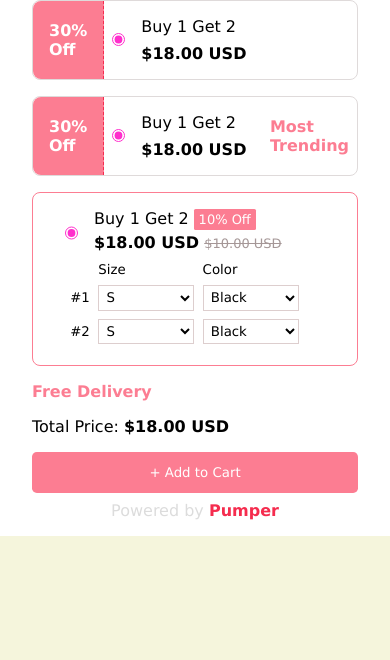
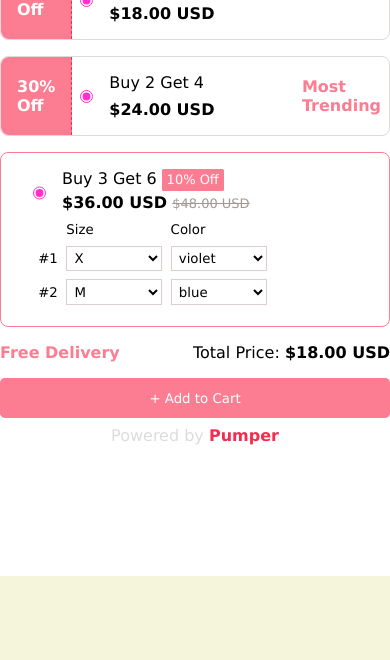
Before and after one commit to iamjoker021/proveway-round-1, a plain HTML site: page index.html in a window 390 px wide. Shown: the part 184-844 px from the top of the page. Drawn offline with Linux system fonts and the light colour scheme.

Commit message:
feat: Add js functionality by replacing static file and add responsive design

```diff
--- a/index.html
+++ b/index.html
@@ -5,6 +5,7 @@
     <meta name="viewport" content="width=device-width, initial-scale=1.0">
     <title>Proveway Interview Task 1</title>
     <link rel="stylesheet" href="style.css">
+    <script src="./script.js" defer></script>
 </head>
 <body>
     <div>
@@ -13,75 +14,6 @@
         </header>
         <main>
             <div class="cards">
-                <div class="card">
-                    <div>30% Off</div>
-                    <div class="flex-info">
-                        <input type="radio" name="radiobtn1" checked>
-                        <div>
-                            <p>Buy 1 Get 2</p>
-                            <p class="bold">$18.00 USD</p>
-                        </div>
-                    </div>
-                    <div></div>
-                </div>
-                <div class="card">
-                    <div>30% Off</div>
-                    <div class="flex-info">
-                        <input type="radio" name="radiobtn2" checked>
-                        <div>
-                            <p>Buy 1 Get 2</p>
-                            <p class="bold">$18.00 USD</p>
-                        </div>
-                    </div>
-                    <div>Most Trending</div>
-                </div>
-                <div class="card-expanded">
-                    <div>
-                        <div class="flex-info">
-                            <input type="radio" name="radiobtn3" checked>
-                            <div>
-                                <p><span>Buy 1 Get 2</span> <span class="offer-highlight">10% Off</span></p>
-                                <p><span class="bold">$18.00 USD</span> <span class="strike-out">$10.00 USD</span></p>
-                            </div>
-                        </div>
-                        <table>
-                            <thead>
-                                <th></th>
-                                <th>Size</th>
-                                <th>Color</th>
-                            </thead>
-                            <tbody>
-                                <tr>
-                                    <th>#1</th>
-                                    <td>
-                                        <select name="size" id="size">
-                                            <option value="S">S</option>
-                                        </select>
-                                    </td>
-                                    <td>
-                                        <select name="color" id="color">
-                                            <option value="black">Black</option>
-                                        </select>
-                                    </td>
-                                </tr>
-                                <tr>
-                                    <th>#2</th>
-                                    <td>
-                                        <select name="size" id="size">
-                                            <option value="S">S</option>
-                                        </select>
-                                    </td>
-                                    <td>
-                                        <select name="color" id="color">
-                                            <option value="black">Black</option>
-                                        </select>
-                                    </td>
-                                </tr>
-                            </tbody>
-                        </table>
-                    </div>
-                    <div></div>
-                </div>
             </div>
             <div>
                 <div class="flex-space-btn">
--- /dev/null
+++ b/script.js
@@ -0,0 +1,194 @@
+const data = [
+    {
+        offerPercent: 30,
+        offerBuy: 'Buy 1 Get 2',
+        price: 18,
+        priceSlashed: 24,
+        items: [
+            {
+                size: 'S',
+                color: 'black'
+            },
+            {
+                size: 'M',
+                color: 'blue'
+            }
+        ],
+        trending: ''
+    },
+    {
+        offerPercent: 30,
+        offerBuy: 'Buy 2 Get 4',
+        price: 24,
+        priceSlashed: 36,
+        items: [
+            {
+                size: 'L',
+                color: 'black'
+            },
+            {
+                size: 'M',
+                color: 'blue'
+            }
+        ],
+        trending: 'Most Trending'
+    },
+    {
+        offerPercent: 10,
+        offerBuy: 'Buy 3 Get 6',
+        price: 36,
+        priceSlashed: 48,
+        items: [
+            {
+                size: 'X',
+                color: 'violet'
+            },
+            {
+                size: 'M',
+                color: 'blue'
+            }
+        ],
+        trending: '',
+        expanded: true
+    }
+]
+
+const createCard = (offer, index=(Math.random()*10)) => {
+    const card = document.createElement('div');
+    card.classList.add('card');
+
+    const offerPercent = document.createElement('div');
+    offerPercent.textContent = `${offer.offerPercent}% Off`;
+    card.appendChild(offerPercent);
+
+    const flexInfo = document.createElement('div');
+    flexInfo.classList.add('flex-info');
+    card.appendChild(flexInfo);
+
+    const radioBtn = document.createElement('input');
+    radioBtn.setAttribute('type', 'radio');
+    radioBtn.setAttribute('name', `radio${index}`);
+    radioBtn.checked = true;
+    flexInfo.appendChild(radioBtn);
+
+    const info = document.createElement('div');
+    flexInfo.appendChild(info);
+
+    const offerName = document.createElement('p');
+    offerName.textContent = offer.offerBuy;
+    info.appendChild(offerName);
+
+    const price = document.createElement('p');
+    price.classList.add('bold');
+    price.textContent = `$${offer.price.toFixed(2)} USD`;
+    info.appendChild(price);
+
+    const trending = document.createElement('div');
+    trending.textContent = offer.trending;
+    card.appendChild(trending);
+
+    return card;
+}
+
+const createCardExpanded = (offer, index=(Math.random()*10)) => {
+    const cardExpanded = document.createElement('div');
+    cardExpanded.classList.add('card-expanded');
+
+    // Create the first inner div
+    const offerInfo = document.createElement('div');
+    cardExpanded.appendChild(offerInfo);
+
+    // Create flex-info div
+    const flexInfo = document.createElement('div');
+    flexInfo.classList.add('flex-info');
+    offerInfo.appendChild(flexInfo);
+
+    // Create radio input
+    const radioBtn = document.createElement('input');
+    radioBtn.setAttribute('type', 'radio');
+    radioBtn.setAttribute('name', `radio${index}`);
+    radioBtn.checked = true;
+    flexInfo.appendChild(radioBtn);
+
+    // Create offer details div
+    const offerDetails = document.createElement('div');
+    flexInfo.appendChild(offerDetails);
+
+    const offerText = document.createElement('p');
+    offerText.innerHTML = `<span>${offer.offerBuy}</span> <span class="offer-highlight">${offer.offerPercent}% Off</span>`;
+    offerDetails.appendChild(offerText);
+
+    const priceText = document.createElement('p');
+    priceText.innerHTML = `<span class="bold">$${offer.price.toFixed(2)} USD</span> <span class="strike-out">$${offer.priceSlashed.toFixed(2)} USD</span>`;
+    offerDetails.appendChild(priceText);
+
+    // Create table
+    const table = document.createElement('table');
+    offerInfo.appendChild(table);
+
+    // Create table head
+    const thead = document.createElement('thead');
+    const headRow = document.createElement('tr');
+    headRow.innerHTML = '<th></th><th>Size</th><th>Color</th>';
+    thead.appendChild(headRow);
+    table.appendChild(thead);
+
+    // Create table body
+    const tbody = document.createElement('tbody');
+    table.appendChild(tbody);
+
+    offer.items.forEach((item, index) => {
+        const row = document.createElement('tr');
+        tbody.appendChild(row);
+
+        const sNo = document.createElement('th');
+        sNo.textContent = `#${index+1}`;
+        row.appendChild(sNo);
+
+        const sizeCell = document.createElement('td');
+        sizeCell.innerHTML = `<select name="size${index}" id="size${index}"><option value="${item.size}">${item.size}</option></select>`;
+        row.appendChild(sizeCell);
+
+        const colorCell = document.createElement('td');
+        colorCell.innerHTML = `<select name="color${index}" id="color${index}"><option value="${item.color}">${item.color}</option></select>`;
+        row.appendChild(colorCell);
+    })
+
+    const trending = document.createElement('div');
+    trending.textContent = offer.trending;
+    cardExpanded.appendChild(trending);
+
+    return cardExpanded;
+}
+
+const resetExpanded = (data) => {
+    data.forEach(el => {
+        el.expanded = false
+    })
+}
+
+const updateCards = () => {
+    const cards = document.querySelector('.cards');
+    while (cards.firstChild) {
+        cards.removeChild(cards.firstChild);
+    }
+
+    data.forEach((offer, index) => {
+        let card;
+        if (offer.expanded) {
+            card = createCardExpanded(offer, index);
+        }
+        else {
+            card = createCard(offer, index);
+        }
+        card.addEventListener('click', e => {
+            const expMemory = data[index].expanded;
+            resetExpanded(data);
+            data[index].expanded = !expMemory;
+            updateCards(data);
+        })
+        document.querySelector('.cards').appendChild(card);
+    });
+}
+
+updateCards(data);
--- a/style.css
+++ b/style.css
@@ -14,11 +14,13 @@ body {
 body > div {
     background-color: white;
     padding: 1rem 2rem;
+    min-width: 300px;
 }
 
 header > h1 {
     font-size: x-large;
     color: var(--color-pink-shade);
+    margin-bottom: 1rem                                                                                                                                                         ;
 }
 
 button {
@@ -41,6 +43,7 @@ button {
     border-radius: 0.3rem;
     color: white;
     border: 0;
+    cursor: pointer;
 }
 
 button:active {
@@ -51,10 +54,16 @@ div.flex-space-btn {
     margin: 1rem 0;
 }
 
+body > div {
+    width: 60%;
+    height: 80%;
+}
+
 .card {
     margin: 1rem 0;
     border-radius: 0.5rem;
     border: 1px solid rgb(223, 218, 218);
+    cursor: pointer;
 }
 
 .card > * {
@@ -72,7 +81,7 @@ div.flex-space-btn {
     padding: 0 1rem;
 }
 
-.card > div:nth-child(3) {
+.card > div:nth-child(3), .card-expanded > div:nth-child(2) {
     color: var(--color-pink-shade);
     font-weight: bolder;
 }
@@ -94,6 +103,7 @@ input[type=radio] {
 .card-expanded {
     border: 1px solid var(--color-pink-shade);
     border-radius: 0.5rem;
+    margin: 1rem 0;
     padding: 1rem;
 }
 
@@ -136,6 +146,10 @@ th, td {
     padding: 0.2rem;
 }
 
+.card-expanded .flex-info {
+    cursor: pointer;
+}
+
 /* Layout */
 html, body {
     height: 100%;
@@ -170,7 +184,7 @@ header, footer {
     align-items: center;
 }
 
-.card  .flex-info {
+.card .flex-info {
     display: flex;
     gap: 1rem;
 }
@@ -186,7 +200,7 @@ header, footer {
 }
 
 .card-expanded > div:nth-child(1) {
-    grid-column: 2 / 3;
+    grid-column: 1 / 3;
     padding: 0 1rem;
 }
 
@@ -194,3 +208,27 @@ header, footer {
     display: flex;
     gap: 1rem;
 }
+
+/* Media */
+
+@media only screen and (max-width: 425px) {
+    body > div {
+        width: 100%;
+        height: 80%;
+        padding: 0;
+    }
+}
+
+@media only screen and (min-width: 768px) {
+    body > div {
+        width: 80%;
+        height: 80%;
+    }
+}
+
+@media only screen and (min-width: 1200px) {
+    body > div {
+        width: 60%;
+        height: 80%;
+    }
+}
```
